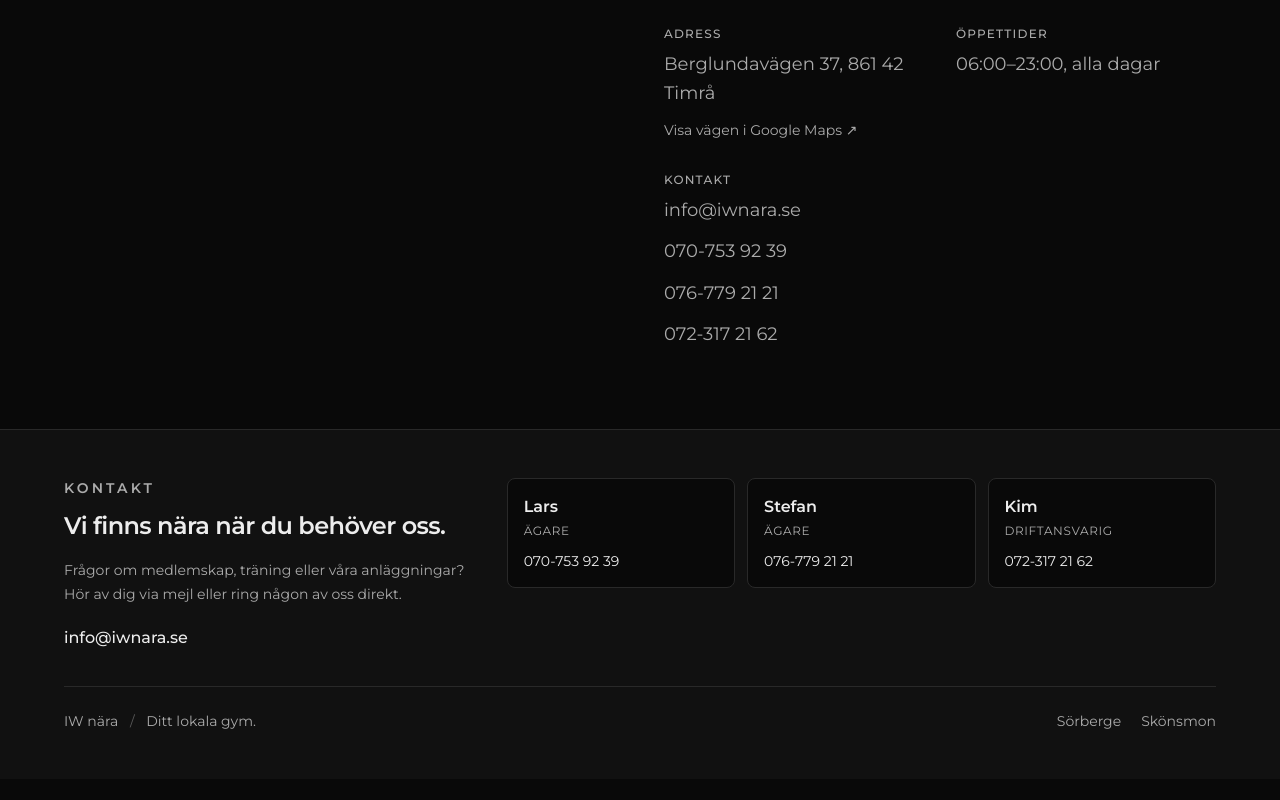
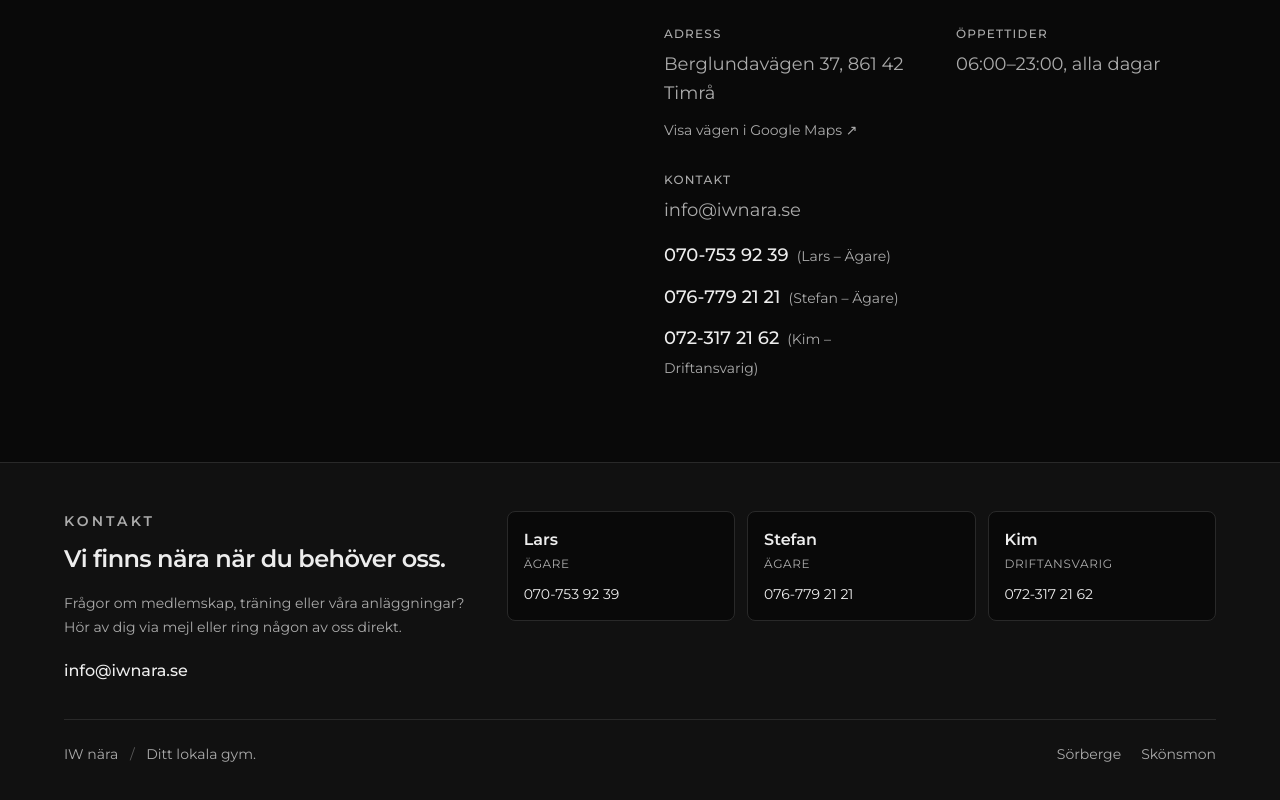
Before and after one commit to kimmen1981/IWnara, a Next.js app in the folder apps/web/: page /sorberge in a window 1280 px wide. Shown: the part 4314-5114 px from the top of the page. Before the commit the page ends 5093 px from the top, so only its background shows below. Built offline with nearby package versions, Linux system fonts and the light colour scheme.

Commit message:
feat: show named contacts on facility pages

```diff
--- a/apps/web/app/[facility]/page.tsx
+++ b/apps/web/app/[facility]/page.tsx
@@ -57,7 +57,7 @@
       <div className="page-width"><Section id="filosofi" number="02" title="Mycket gym. Mycket omtanke."><p className="body-copy">{siteConfig.philosophy}</p></Section></div>
       <section id="medlemskap" className="border-y border-line bg-surface py-16 sm:py-20" aria-labelledby="membership-heading"><div className="page-width"><p className="eyebrow text-muted">Medlemskap · {f.name}</p><h2 id="membership-heading" className="mt-4 text-3xl font-semibold tracking-tight sm:text-4xl">Hitta ditt medlemskap.</h2><div className={`mt-9 grid gap-4 ${f.memberships.length > 1 ? "lg:grid-cols-3" : "max-w-2xl"}`}>{f.memberships.map(m => <article key={m.name} className="membership-card"><h3 className="text-lg font-medium">{m.name}</h3><p className="mt-7 text-3xl font-semibold">{m.price}</p><p className="mt-4 text-sm leading-6 text-muted">{m.detail}</p><a href="#kontakt" className="button mt-8 w-full">Fråga om medlemskap</a></article>)}</div></div></section>
       <section className="page-width py-16 sm:py-20" aria-labelledby="faq-heading"><h2 id="faq-heading" className="text-3xl font-semibold tracking-tight">Vanliga frågor om IW nära {f.name}</h2><div className="mt-8">{faqs.map(q => <details key={q.question} className="border-b border-line py-5"><summary className="cursor-pointer text-lg font-medium focus-visible:outline-2 focus-visible:outline-offset-4">{q.question}</summary><p className="body-copy mt-4 max-w-3xl">{q.answer}</p></details>)}</div></section>
-      <div className="page-width"><Section id="kontakt" number="03" title={`Välkommen till ${f.name}.`}><p className="body-copy mb-8">Hör av dig för att prova gymmet, få hjälp att komma igång eller prata om ditt medlemskap. Vi kommer överens om en tid så att du får en personlig genomgång.</p><dl className="grid gap-8 sm:grid-cols-2"><div><dt className="detail-label">Adress</dt><dd className="body-copy">{f.address}<a className="nav-link mt-3 block text-sm" href={mapUrl}>Visa vägen i Google Maps ↗</a></dd></div><div><dt className="detail-label">Öppettider</dt><dd className="body-copy">{f.hours}</dd></div><div><dt className="detail-label">Kontakt</dt><dd className="body-copy">{f.email ? <a className="nav-link" href={`mailto:${f.email}?subject=${encodeURIComponent(`Provträning / medlemskap – ${f.name}`)}`}>{f.email}</a> : null}{f.phones.map(phone => <a key={phone} className="nav-link mt-3 block" href={`tel:+46${phone.replace(/[^0-9]/g, "").slice(1)}`}>{phone}</a>)}</dd></div></dl></Section></div>
+      <div className="page-width"><Section id="kontakt" number="03" title={`Välkommen till ${f.name}.`}><p className="body-copy mb-8">Hör av dig för att prova gymmet, få hjälp att komma igång eller prata om ditt medlemskap. Vi kommer överens om en tid så att du får en personlig genomgång.</p><dl className="grid gap-8 sm:grid-cols-2"><div><dt className="detail-label">Adress</dt><dd className="body-copy">{f.address}<a className="nav-link mt-3 block text-sm" href={mapUrl}>Visa vägen i Google Maps ↗</a></dd></div><div><dt className="detail-label">Öppettider</dt><dd className="body-copy">{f.hours}</dd></div><div><dt className="detail-label">Kontakt</dt><dd className="body-copy">{f.email ? <a className="nav-link" href={`mailto:${f.email}?subject=${encodeURIComponent(`Medlemskap / frågor – ${f.name}`)}`}>{f.email}</a> : null}<div className="mt-4 space-y-3">{siteConfig.contacts.map(contact => <a key={contact.phone} className="nav-link block" href={`tel:+46${contact.phone.replace(/[^0-9]/g, "").slice(1)}`}><span className="font-medium text-foreground">{contact.phone}</span><span className="ml-2 text-sm text-muted">({contact.name} – {contact.role})</span></a>)}</div></dd></div></dl></Section></div>
     </main><SiteFooter />
   </>;
 }
```
